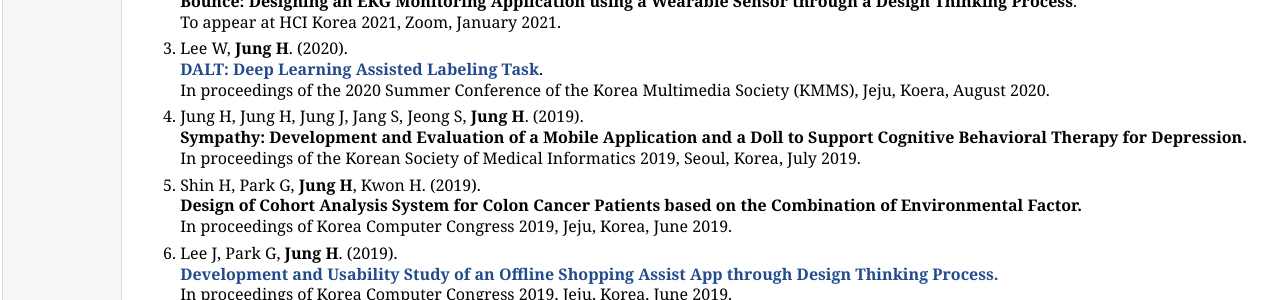
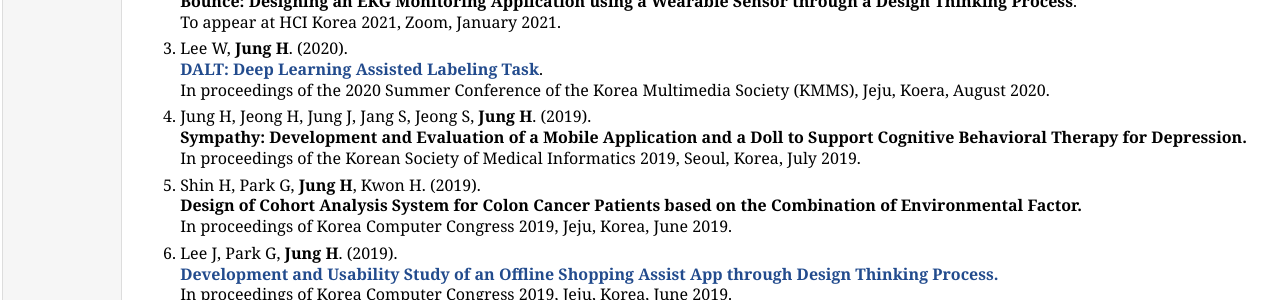
Before and after one commit to hcail/hcail-backup.github.io, a Jekyll site: the page pub/pub.html, which Jekyll copies as it is, in a window 1280 px wide and 900 px high, scrolled down 3750 px. Shown: the part 155-455 px from the top of the window. Built offline with Jekyll 4.4.1, drawn with Linux system fonts in a browser that asks for light colours.

Commit message:
jung to jeong

```diff
--- a/pub/pub.html
+++ b/pub/pub.html
@@ -297,7 +297,8 @@ Systems (pp. 1644-1655). ACM, San Jose, CA, May 2016.&nbsp;&nbsp;[<a href="http:
   <br />In proceedings of the 2020 Summer Conference of the Korea Multimedia Society (KMMS), Jeju, Koera, August 2020.&nbsp;&nbsp;
   </p>
   </li>
-<li><p>Jung H, Jung H, Jung J, Jang S, Jeong S, <b>Jung H</b>. (2019).<br /><font size=+0.5><b>Sympathy: Development and Evaluation of a Mobile Application and a Doll to Support Cognitive Behavioral Therapy for Depression.</b></font><br />In proceedings of the Korean Society of Medical Informatics 2019, Seoul, Korea, July 2019.</p>
+<li><p>Jung H, Jeong H, Jung J, Jang S, Jeong S, <b>Jung H</b>. (2019).<br /><font size=+0.5><b>Sympathy:
+  Development and Evaluation of a Mobile Application and a Doll to Support Cognitive Behavioral Therapy for Depression.</b></font><br />In proceedings of the Korean Society of Medical Informatics 2019, Seoul, Korea, July 2019.</p>
 </li>
 <li><p>Shin H, Park G, <b>Jung H</b>, Kwon H. (2019).<br /><font size=+0.5><b>Design of Cohort Analysis System for Colon Cancer Patients based on the Combination of Environmental Factor.</b></font><br />In proceedings of Korea Computer Congress 2019, Jeju, Korea, June 2019.</p>
 </li>
```
